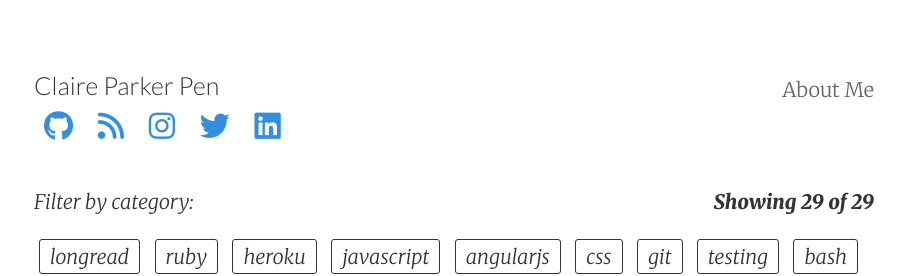
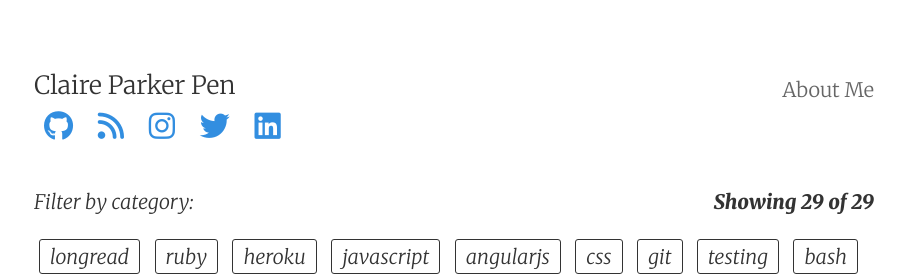
Before and after one commit to claire-codes/blog-com, a Jekyll site: the page built from index.html, in a window 1280 px wide. Shown: the top 276 px of the page, without its empty margins (186-1091 px from the left). Built offline with Jekyll 4.4.1, drawn with Linux system fonts in a browser that asks for light colours; nearby versions of some CDN libraries; Markdown is read by kramdown in place of the engine named in the settings.

Commit message:
:clock630: I never realised how terrible this site looks on mobile

```diff
--- a/_sass/_header.scss
+++ b/_sass/_header.scss
@@ -11,6 +11,7 @@
 }
 
 .site-header .site-title {
+  font-family: $font-family;
   font-size: $h2;
 }
 
--- a/_sass/_variables.scss
+++ b/_sass/_variables.scss
@@ -115,7 +115,7 @@
 
 // Footer
 $footer-border-top: thin solid #f3f3f3;
-$footer-padding: $space-3;
+$footer-padding: $space-2;
 $footer-color: #737373;
 $footer-bg-color: #fafafa;
 $footer-font-weight: 300;
--- a/css/pixyll.css
+++ b/css/pixyll.css
@@ -861,6 +861,7 @@
   background-image: none; }
 
 .site-header .site-title {
+  font-family: "Merriweather", "PT Serif", Georgia, "Times New Roman", serif;
   font-size: 1.5rem; }
 
 .site-nav {
@@ -996,7 +997,7 @@
   color: #737373;
   font-size: 0.75rem;
   font-weight: 300;
-  padding: 2rem;
+  padding: 1rem;
   text-align: center; }
   footer .fa {
     font-size: 30px;
```
Also changed, not shown: css/pixyll.min.css, 1 other file.
